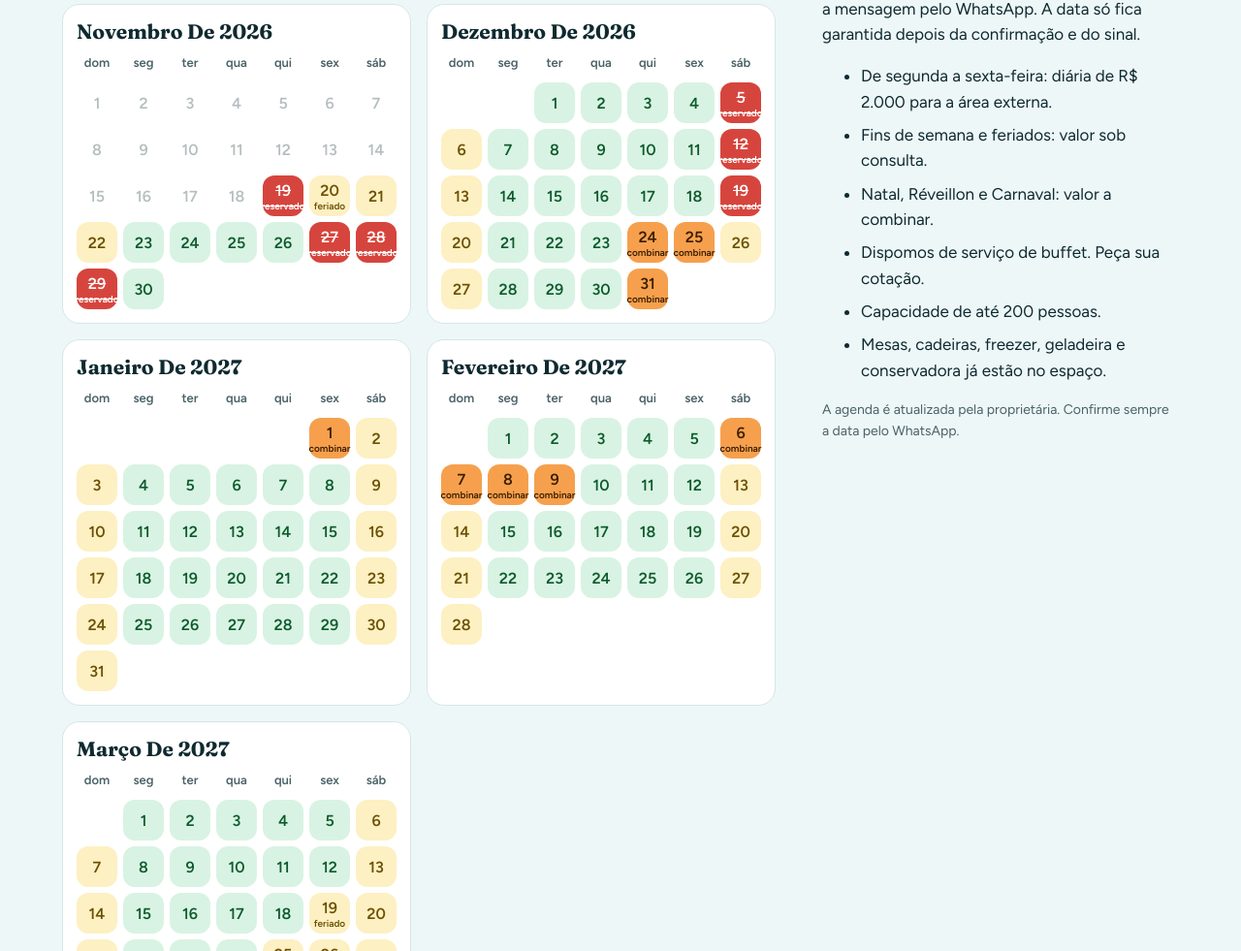
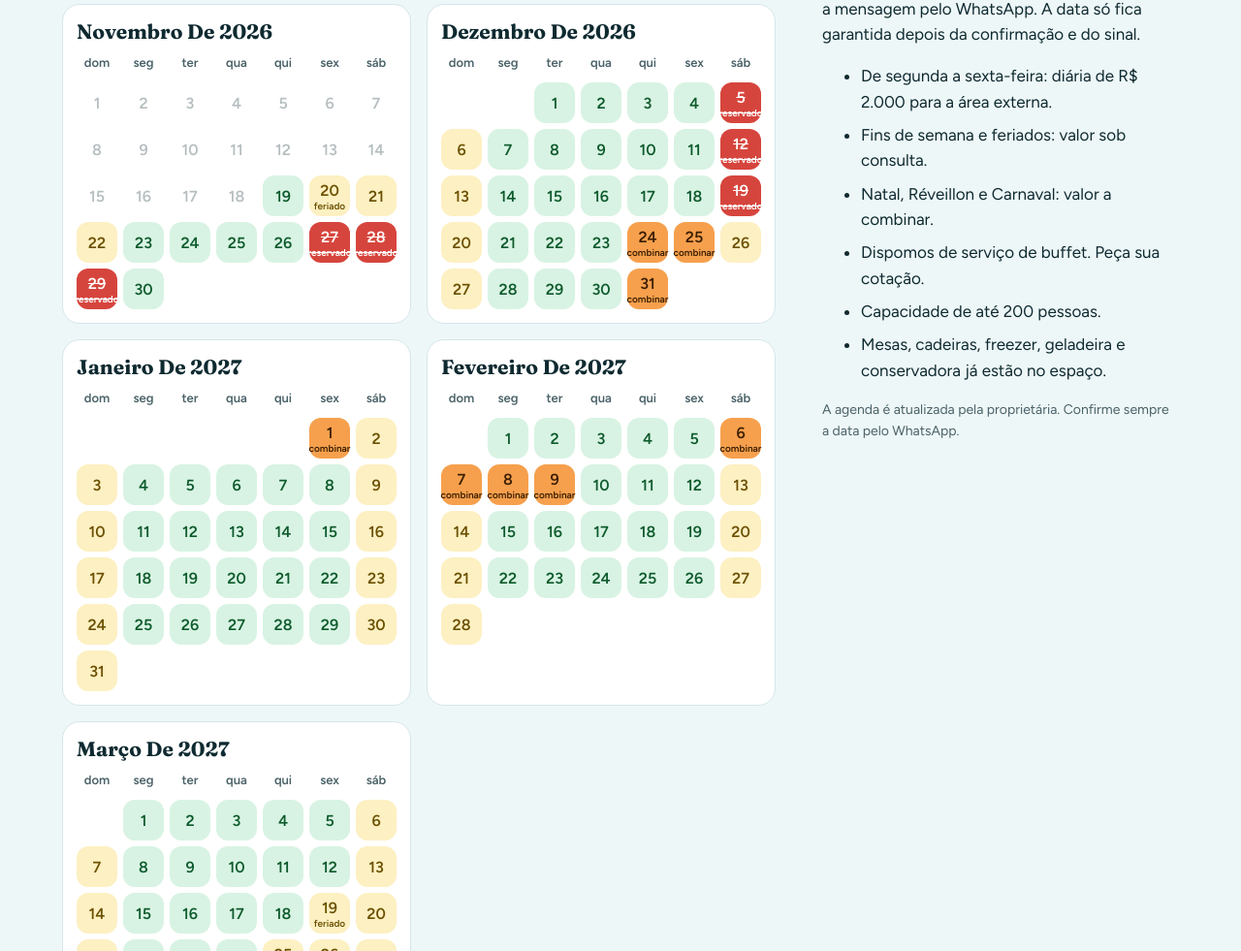
Before and after one commit to renatabezerrag-ui/mansaoeusebio, a plain HTML site: page index.html in a window 1280 px wide. Shown: the part 3123-4104 px from the top of the page at 97% size. Drawn offline with Linux system fonts and the light colour scheme.

Commit message:
Agenda: 19/11 liberado
Co-Authored-By: Claude Opus 5.5 <noreply@anthropic.com>
Claude-Session: https://claude.ai/code/session_01SonMf9Rq7522dpQz7rH7Y1

```diff
--- a/index.html
+++ b/index.html
@@ -159,7 +159,7 @@ footer .small{color:#bfe0e4}
 {
 const ZAP='5585999119629';
 // Datas já reservadas (AAAA-MM-DD). Atualizar aqui.
-const RESERVADAS=['2026-11-19','2026-11-27','2026-11-28','2026-11-29','2026-12-05','2026-12-12','2026-12-19'];
+const RESERVADAS=['2026-11-27','2026-11-28','2026-11-29','2026-12-05','2026-12-12','2026-12-19'];
 const FERIADOS={'2026-11-20':'Consciência Negra','2026-12-25':'Natal','2026-12-31':'Réveillon','2027-01-01':'Ano Novo','2027-02-08':'Carnaval','2027-02-09':'Carnaval','2027-03-19':'São José','2027-03-25':'Data Magna CE','2027-03-26':'Sexta-feira Santa','2027-04-21':'Tiradentes','2027-05-01':'Dia do Trabalho','2027-05-27':'Corpus Christi','2027-09-07':'Independência','2027-10-12':'N. Sra. Aparecida','2027-11-02':'Finados','2027-11-15':'Proclamação','2027-11-20':'Consciência Negra','2027-12-25':'Natal','2027-12-31':'Réveillon'};
 const FOTOS=[['piscina','Piscina com cascata'],['drone1','Vista de cima'],['frente','Entrada com espelho d\'água'],['piscina4','Piscina e espreguiçadeiras'],['pergolado','Pergolado com deck'],['churrasqueira','Churrasqueira e forno a lenha'],['jardim','Jardim e garagem'],['jardim2','Jardim e varandas'],['pergolado2','Jardim com pergolado'],['aereo','Pátio interno'],['cascata','Cascata'],['drone2','Área da piscina'],['drone3','Localização']];
 document.getElementById('gal').innerHTML=FOTOS.map(([f,t])=>`<figure><img src="${f}.jpg" alt="${t}" loading="lazy"><figcaption>${t}</figcaption></figure>`).join('');
```
